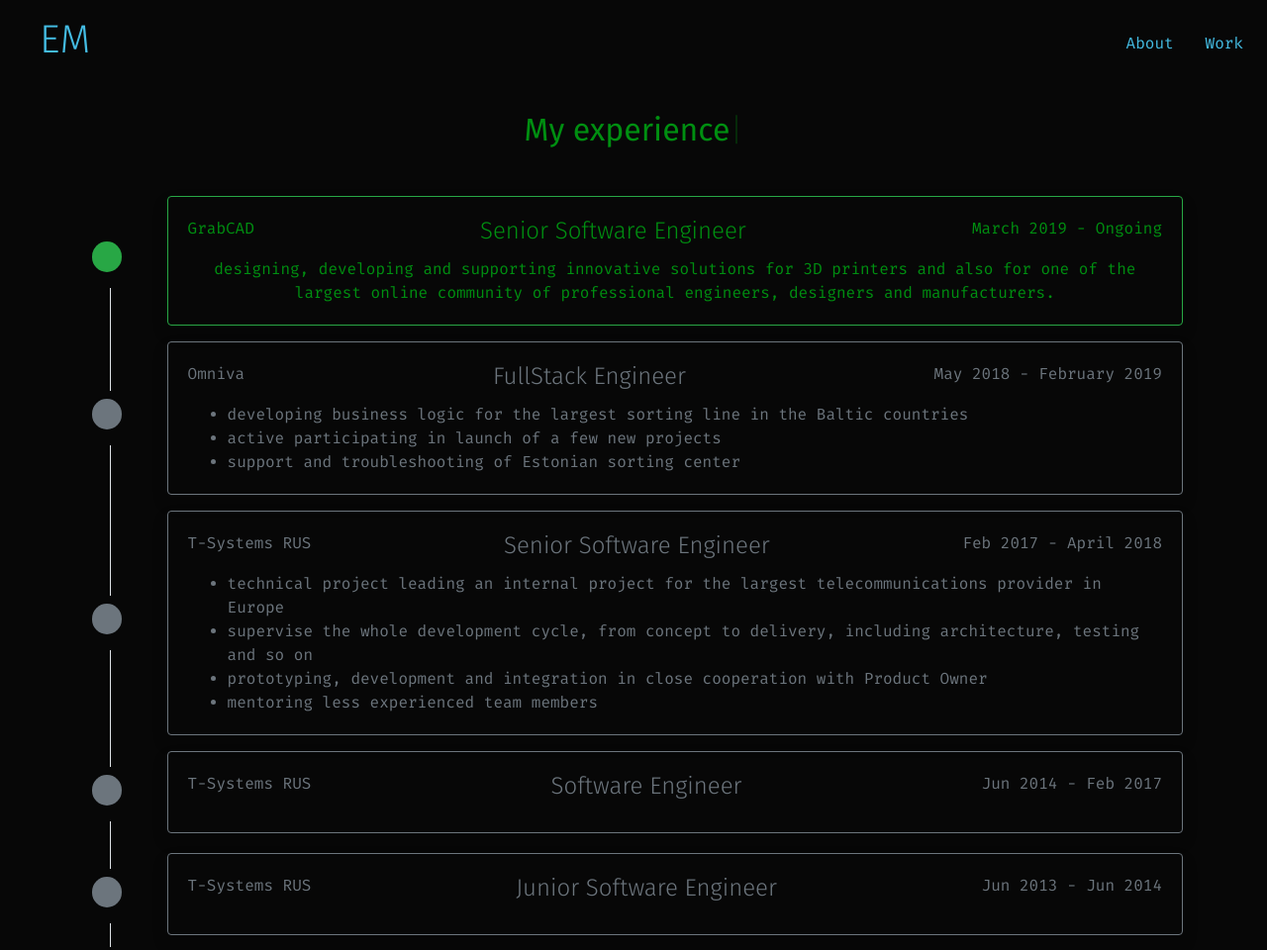
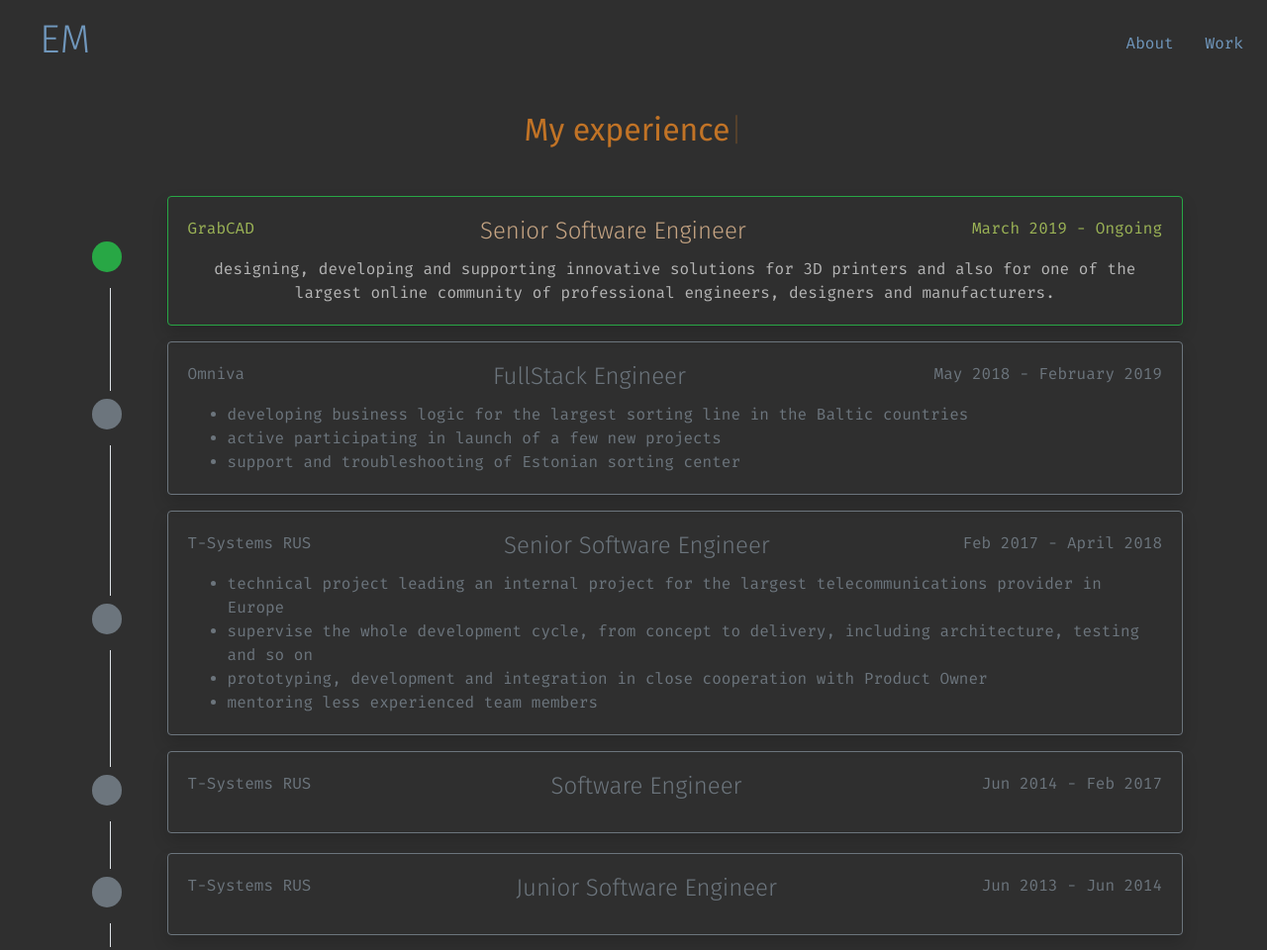
Before and after one commit to miron4dev/miron4dev.com, a Gatsby site: page /work in a window 1280 px wide. Shown: the whole page at 99% size. Built offline with nearby package versions, Linux system fonts and the light colour scheme; Gatsby itself is replaced by a stand-in of ours.

Commit message:
CSS styles adjustment

```diff
--- a/src/assets/styles/common/_base.scss
+++ b/src/assets/styles/common/_base.scss
@@ -1,3 +1,3 @@
 body {
-  background: #070707;
+  background: #2f2f2f;
 }
--- a/src/assets/styles/common/_text.scss
+++ b/src/assets/styles/common/_text.scss
@@ -1,6 +1,6 @@
 body {
   font-family: 'Fira Mono', monospace;
-  color: #008F11;
+  color: #b6b6b6;
   text-align: center;
 }
 
@@ -9,8 +9,16 @@ h1, h2, h3, h4, h5, h6 {
   font-weight: 300;
 }
 
+h1, h2, h3 {
+  color: #c17326;
+}
+
+h4, h5, h6 {
+  color: #C5A483
+}
+
 p {
-  color: #008F11;
+  color: #b6b6b6;
 }
 
 p strong {
@@ -18,10 +26,10 @@ p strong {
 }
 
 a {
-  color: map-get($colors, cyan) !important;
+  color: #7097bc !important;
 }
 
 a:hover {
-  color: map-get($colors, green) !important;
+  color: #669bf9 !important;
   text-decoration: none;
 }
--- a/src/assets/styles/components/_badges.scss
+++ b/src/assets/styles/components/_badges.scss
@@ -13,6 +13,10 @@
   background-color: unset;
 }
 
+.card-title {
+  color: #C5A483
+}
+
 .border {
   border: unset !important;
 }
--- a/src/components/Job.tsx
+++ b/src/components/Job.tsx
@@ -74,8 +74,8 @@ class Job extends React.Component<JobProps, any> {
         <div className="col py-2">
           <div className={this.getBorderClass()}>
             <div className="card-body">
-              <div className={this.getCompanyClass()}>{this.props.company}</div>
-              <div className={this.getDateClass()}>{this.props.date}</div>
+              <div className={this.getCompanyClass()} style={{color: "#9cb456"}}>{this.props.company}</div>
+              <div className={this.getDateClass()} style={{color: "#9cb456"}}>{this.props.date}</div>
               <h4 className={this.getPositionClass()}>{this.props.position}</h4>
 
               {this.props.children}
--- a/src/pages/about.tsx
+++ b/src/pages/about.tsx
@@ -36,7 +36,7 @@ class AboutPage extends React.Component {
               </section>
               <div className="separator my-5"/>
 
-              <h3>Skills</h3>
+              <h3 style={{color: "#C5A483"}}>Skills</h3>
               <ul style={{listStyleType: "none"}}>
                 <li>
                   Java, Kotlin, Ruby, REST, SOAP, XML, SQL
```
Also changed, not shown: src/assets/img/skills/java.svg, src/assets/img/skills/kotlin.svg, src/assets/img/skills/react.svg, src/assets/img/skills/typescript.svg, src/assets/img/social/facebook.svg, src/assets/img/social/github.svg, src/assets/img/social/linkedin.svg, src/assets/img/social/telegram.svg.
